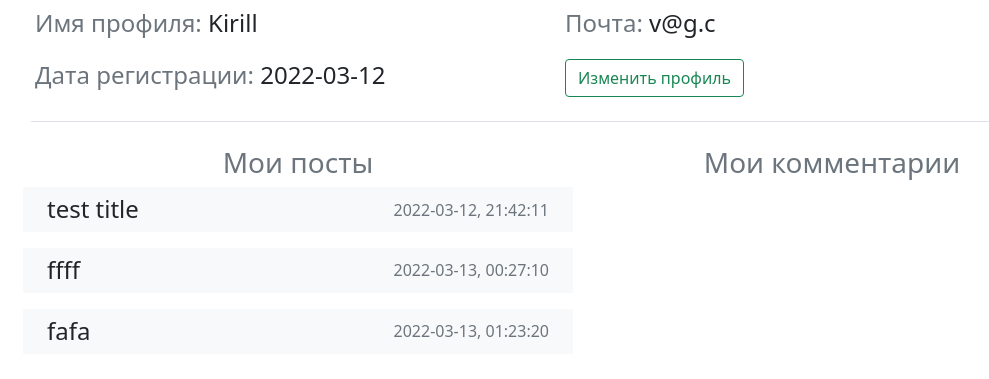
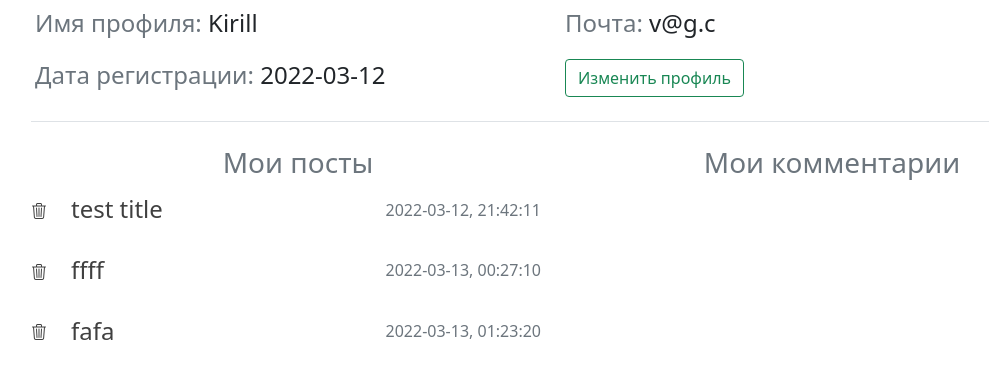
Before and after one commit to BorisPlaton/forum_flask_app, a Flask app: page /profile in a window 1280 px wide. Shown: the part 151-530 px from the top of the page, without its empty margins (75-1064 px from the left). Run offline with Flask 2, Linux system fonts and the light colour scheme; a user stored in the database is signed in; data comes from the database, SQL or seed files in the repository; both versions use the stored data as it was after the commit; some libraries are stand-ins or nearby versions.

Commit message:
deleting posts

```diff
--- a/app.py
+++ b/app.py
@@ -125,7 +125,7 @@ def profile():
     return render_template("profile.html", loged=True, user=current_user)
 
 
-@app.route("/wrote_post", methods=["POST", "GET"])
+@app.route("/write_post", methods=["POST", "GET"])
 @login_required
 def write_post():
     """
@@ -139,6 +139,14 @@ def write_post():
         flash("Отправлено!", category="success")
         return redirect(url_for('home'))
     return render_template("wrote_post.html", loged=True, user=current_user, form=article_form)
+
+
+@app.route("/delete/<num>")
+@login_required
+def delete(num):
+    Post.query.filter_by(id=num).delete()
+    db.session.commit()
+    return redirect(url_for('profile'))
 
 
 @app.route("/post/<num>", methods=["GET", "POST"])
--- a/templates/_macro.html
+++ b/templates/_macro.html
@@ -9,7 +9,6 @@
 	    </small>
 	{% endfor %}
     {% endif %}
-
 </div>
 
 {% endmacro %}
--- a/templates/profile.html
+++ b/templates/profile.html
@@ -41,13 +41,25 @@
 
                         <!--POST TITLE-->
                         {% for post in user.posts %}
-                        <div class="col-12 d-flex align-items-center justify-content-between bg-light py-2 px-4">
+                            <div class="d-flex align-items-center news rounded">
+
+                                <!-- DELETE BUTTON -->
+                                <a href="{{ url_for('delete', num=post.id) }}" class="side-bar">
+                                    <span><i class="bi bi-trash3" style="vertical-align: -0.15em;"></i></span>
+                                </a>
+
+                                <!-- INFO -->
+                                <a href="{{ url_for('post', num=post.id) }}" class="text-decoration-none flex-fill">
+                                    <div class="col-12 d-flex align-items-center justify-content-between py-2 px-4 news">
                                             <div>
                                                 <h4 class="fw-light m-0">{{ post.title }}</h4>
                                             </div>
                                             <div>
                                                 <span class="fw-light text-secondary">{{ post.date_post.strftime('%Y-%m-%d') }}, {{ post.date_post.strftime('%H:%M:%S') }}</span>
                                             </div>
+                                    </div>
+                                </a>
+
                             </div>
                         {% endfor %}
 
```
Also changed, not shown: templates/wrote_post.html (+6 -6 lines), forum.db. Lines whose indentation alone changed are shown as unchanged.
